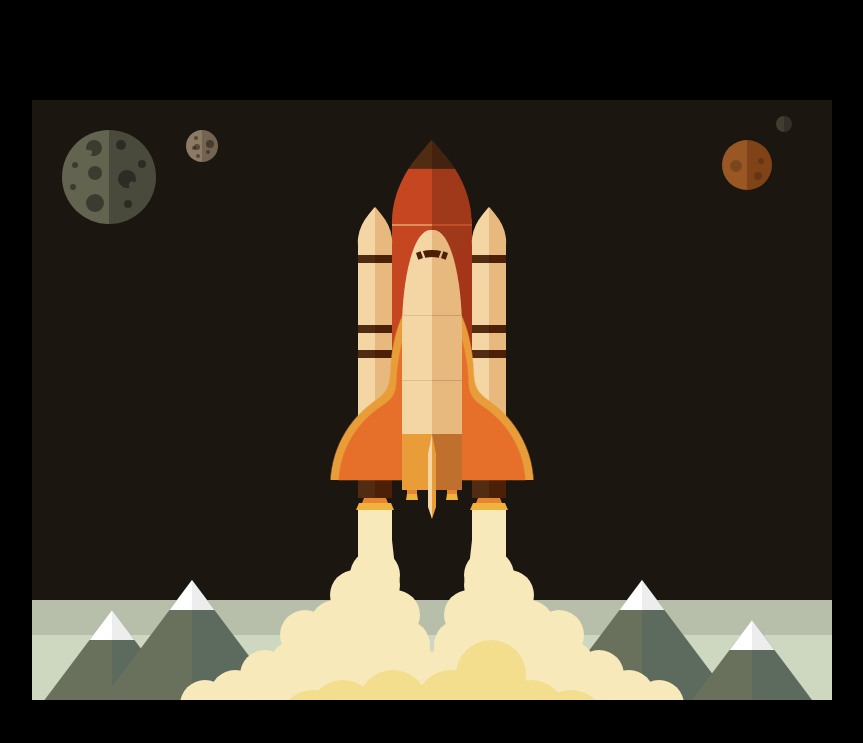
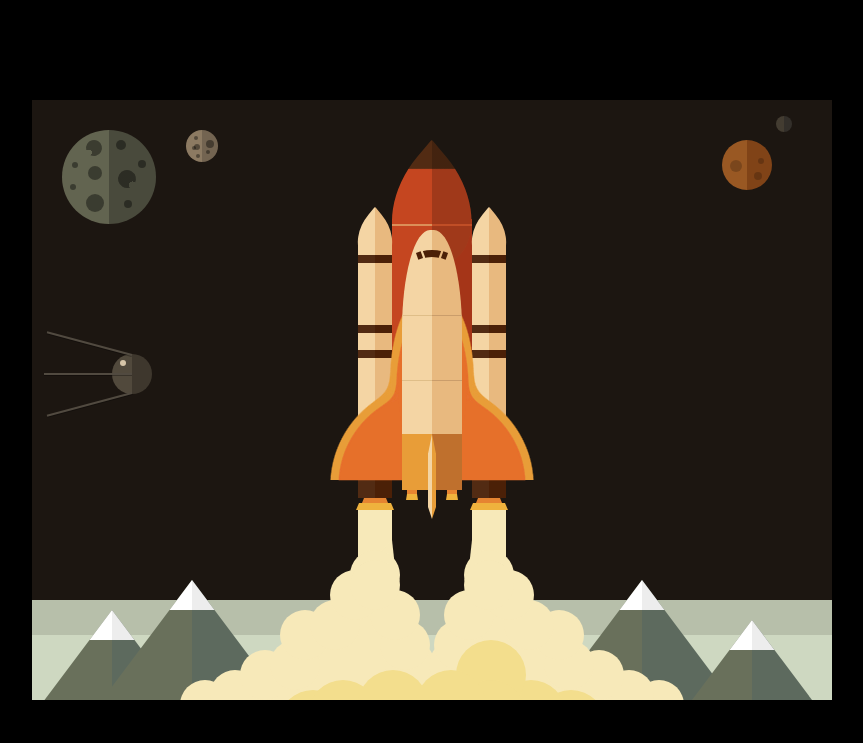
Before and after one commit to jimmaaay/CSS-Space-Scene, a website: page src/index.html in a window 1280 px wide. Shown: the whole page, without its empty margins (208-1071 px from the left). Drawn offline with nearby package versions, Linux system fonts and the light colour scheme; files that its build step writes are made by us from their sources.

Commit message:
Added sputnik

```diff
--- a/src/index.html
+++ b/src/index.html
@@ -81,6 +81,13 @@
     </div>
 
     <section class="space">
+
+      <div class="sputnik">
+        <span class="sputnik__aerial sputnik__aerial--1"></span>
+        <span class="sputnik__aerial sputnik__aerial--2"></span>
+        <span class="sputnik__aerial sputnik__aerial--3"></span>
+      </div>
+
       <div class="planet planet--1">
         <span class="planet__crater planet__crater--1 planet__crater--not-round"></span>
         <span class="planet__crater planet__crater--2"></span>
--- /dev/null
+++ b/src/styles/_sputnik.scss
@@ -0,0 +1,52 @@
+.sputnik {
+  position: absolute;
+  width: 4em;
+  height: 4em;
+  border-radius: 50%;
+  left: 8em;
+  top: 25.4em;
+  background: linear-gradient(to right, #51493c 50%, #3e372d 50%);
+
+  &::before {
+    content: '';
+    display: block;
+    width: 0.6em;
+    height: 0.6em;
+    background: #d6c5a8;
+    position: absolute;
+    top: 0.6em;
+    left: 0.8em;
+    border-radius: 50%;
+  }
+
+  &__aerial {
+    display: block;
+    width: 8.8em;
+    background: #514a40;
+    height: 0.2em;
+    position: absolute;
+    box-shadow: 0 1px 0 rgba(0,0,0,0.3);
+
+    &--1 {
+      top: 50%;
+      transform: translateY(-50%);
+      right: 2em;
+    }
+
+    &--2 {
+      top: 0;
+      right: 2em;
+      transform-origin: right center;
+      transform: rotate(15deg);
+    }
+
+    &--3 {
+      bottom: 0;
+      right: 2em;
+      transform-origin: right center;
+      transform: rotate(-15deg);
+    }
+
+  }
+
+}
--- a/src/styles/main.scss
+++ b/src/styles/main.scss
@@ -6,3 +6,4 @@
 @import "mountain";
 @import "earth";
 @import "space";
+@import "sputnik";
```
